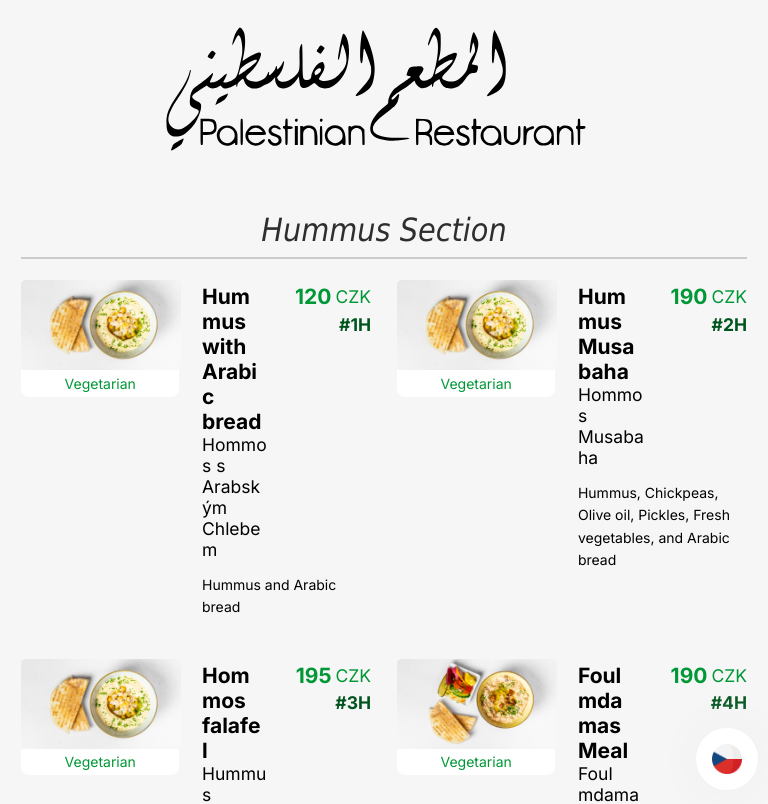
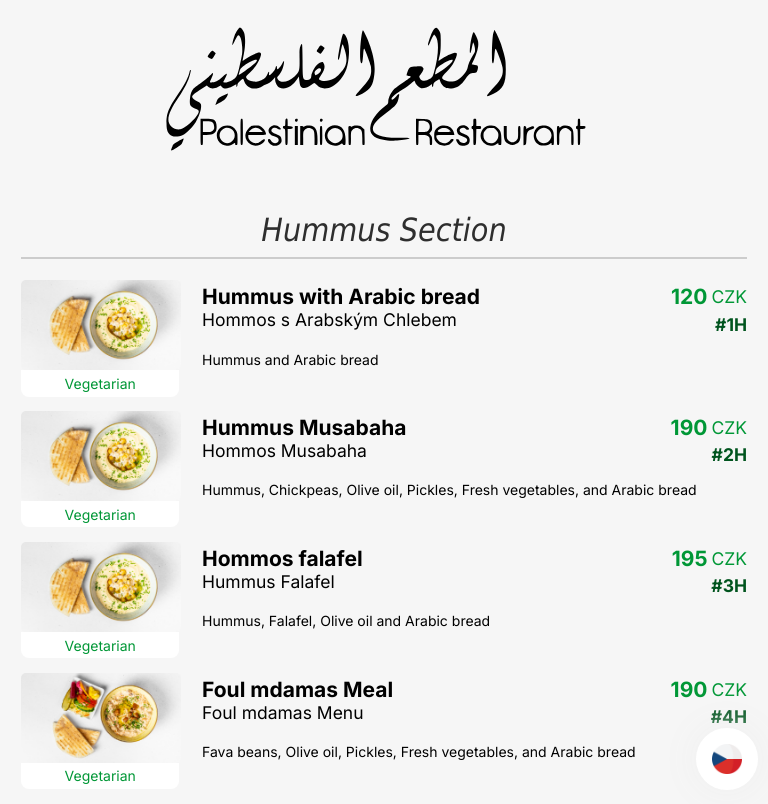
Before and after one commit to beshoyrmansour/the-olive-branch-resturant-menu, a Next.js app: page / in a window 768 px wide. Shown: the top 804 px of the page. Built offline with nearby package versions, Linux system fonts and the light colour scheme; a web font is replaced by a local one.

Commit message:
fix tablet UI

```diff
--- a/styles/Home.module.css
+++ b/styles/Home.module.css
@@ -401,6 +401,14 @@
 
 /* Tablet and Smaller Desktop */
 @media (min-width: 701px) and (max-width: 1120px) {
+  .menu_group {
+    display: grid;
+    grid-template-columns: 1fr;
+    gap: 1.85em;
+    padding: 1.5em 0;
+
+  }
+
   .grid {
     grid-template-columns: repeat(2, 50%);
   }
```
